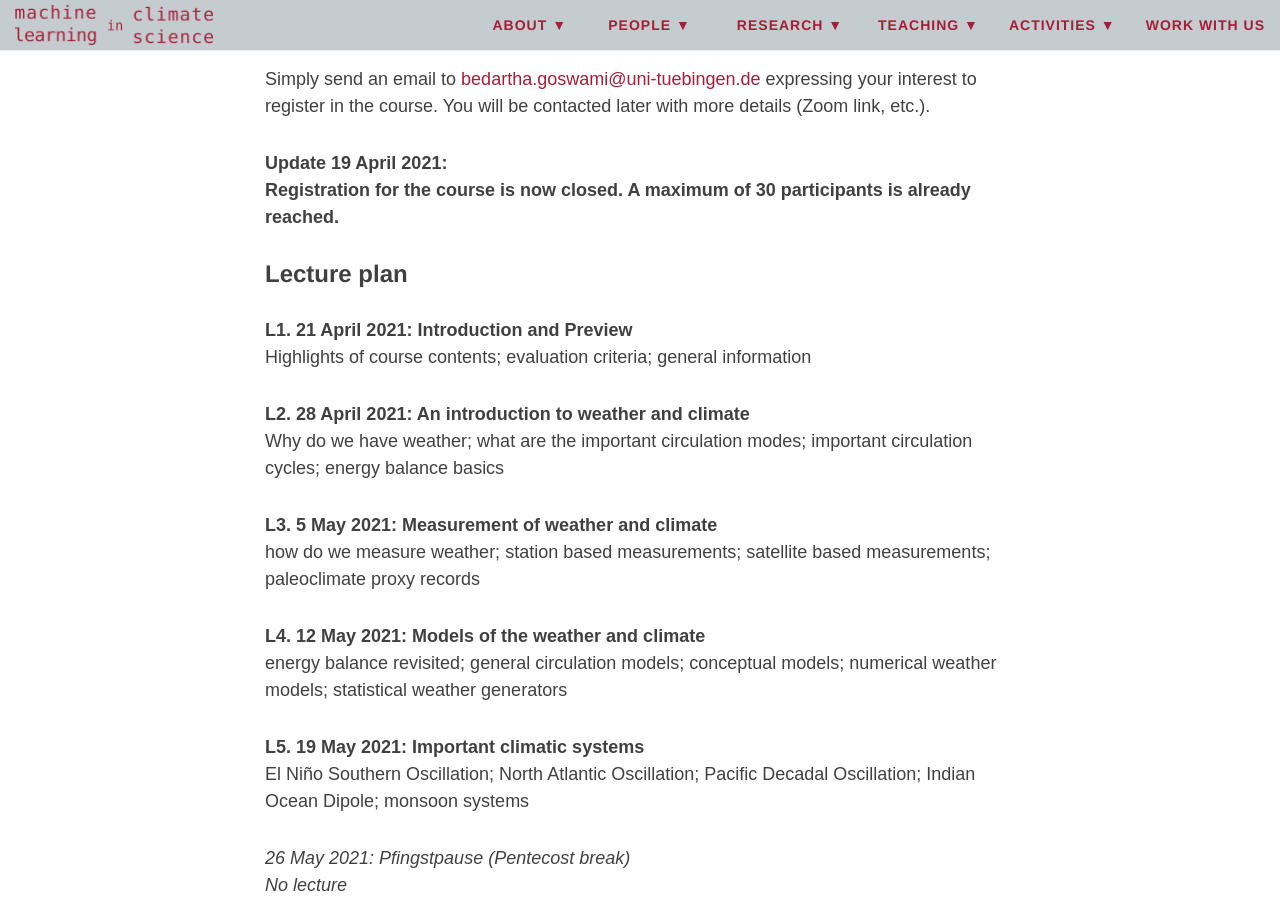
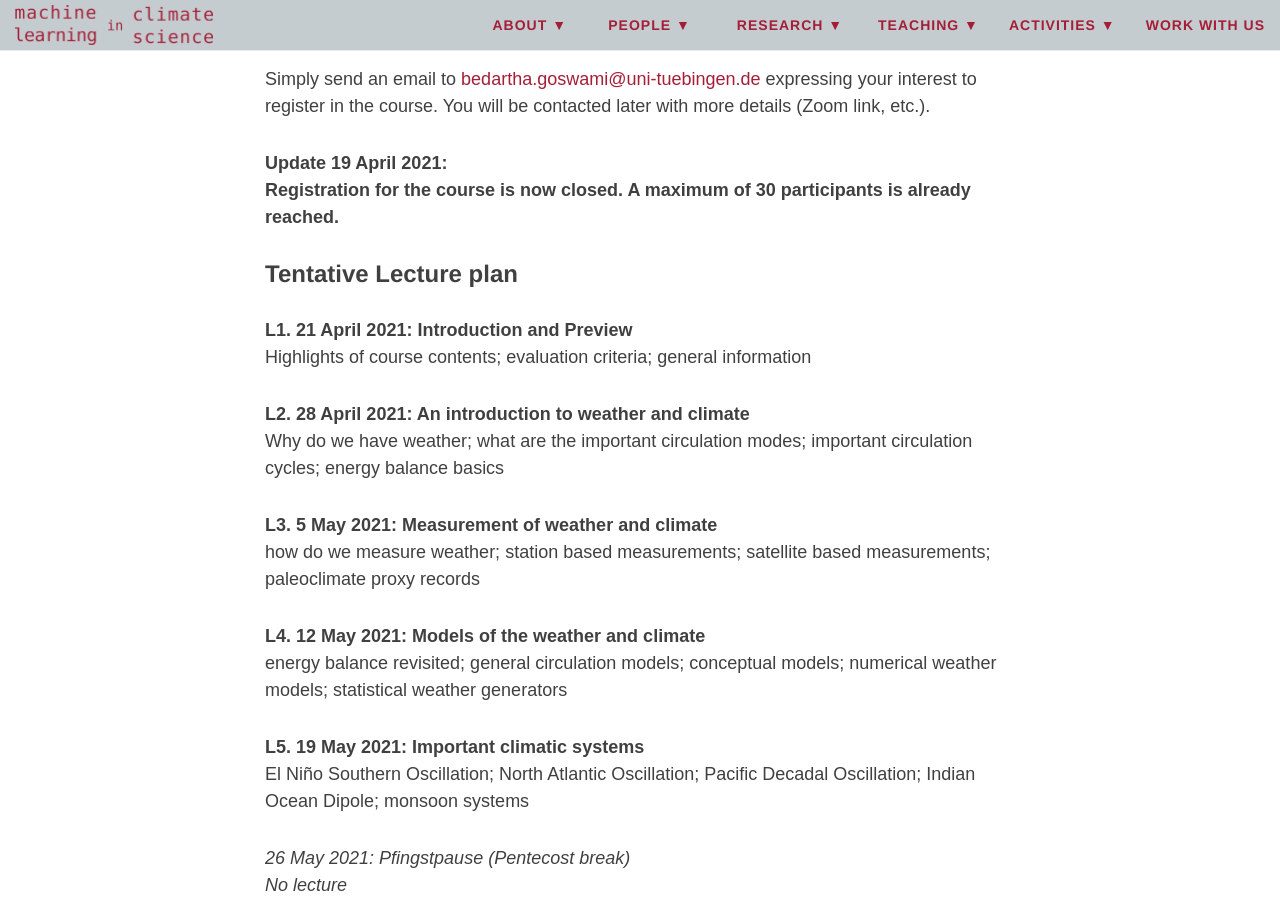
Before and after one commit to mlcs/mlcs.github.io, a Jekyll site: the page built from teaching/summer2021.md, in a window 1280 px wide and 900 px high, scrolled down 1927 px. Built offline with Jekyll 4.4.1, drawn with Linux system fonts in a browser that asks for light colours; nearby versions of some CDN libraries.

Commit message:
teaching -> summer 2021 -> add 'tentative' to lecture plan section heading

```diff
--- a/teaching/summer2021.md
+++ b/teaching/summer2021.md
@@ -81,7 +81,7 @@ contacted later with more details (Zoom link, etc.).
 **Registration for the course is now closed. A maximum of 30
 participants is already reached.**
 
-### Lecture plan
+### Tentative Lecture plan
 
 **L1. 21 April 2021: Introduction and Preview**
 Highlights of course contents; evaluation criteria; general information
```
